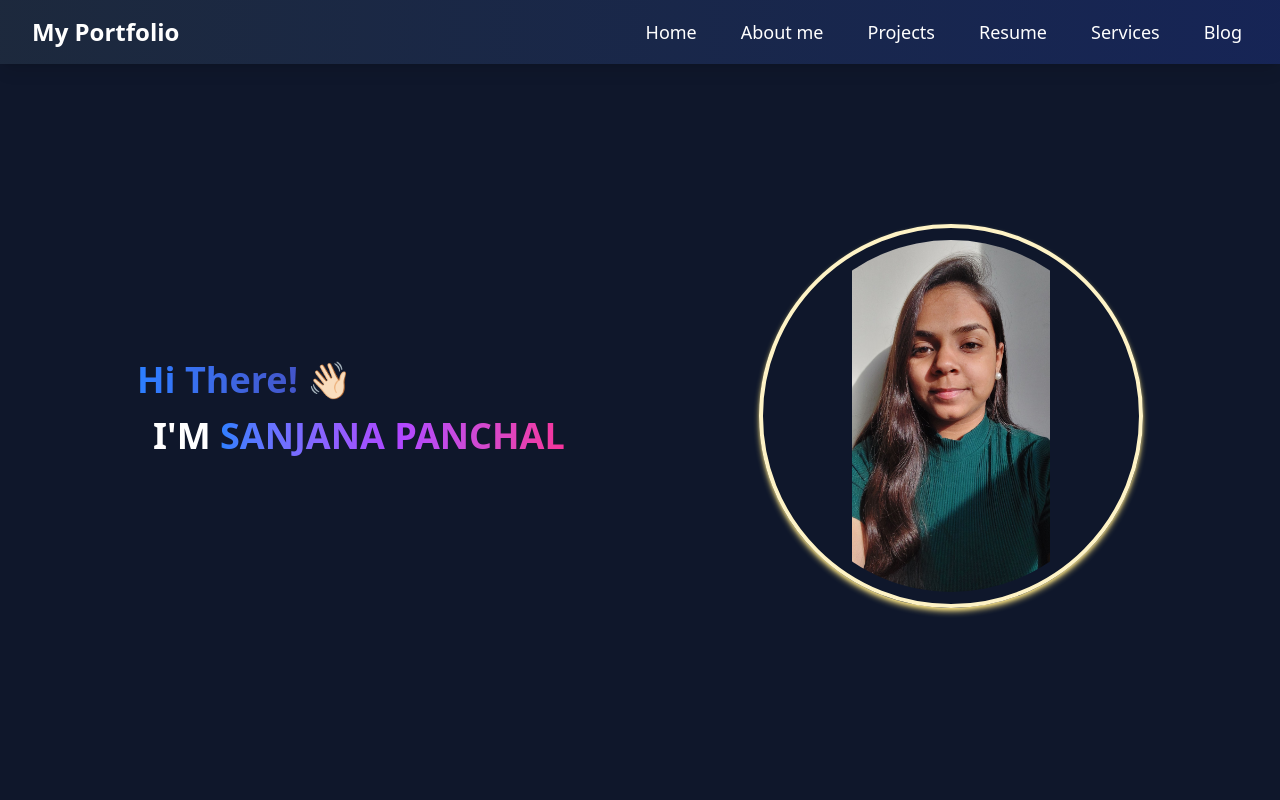
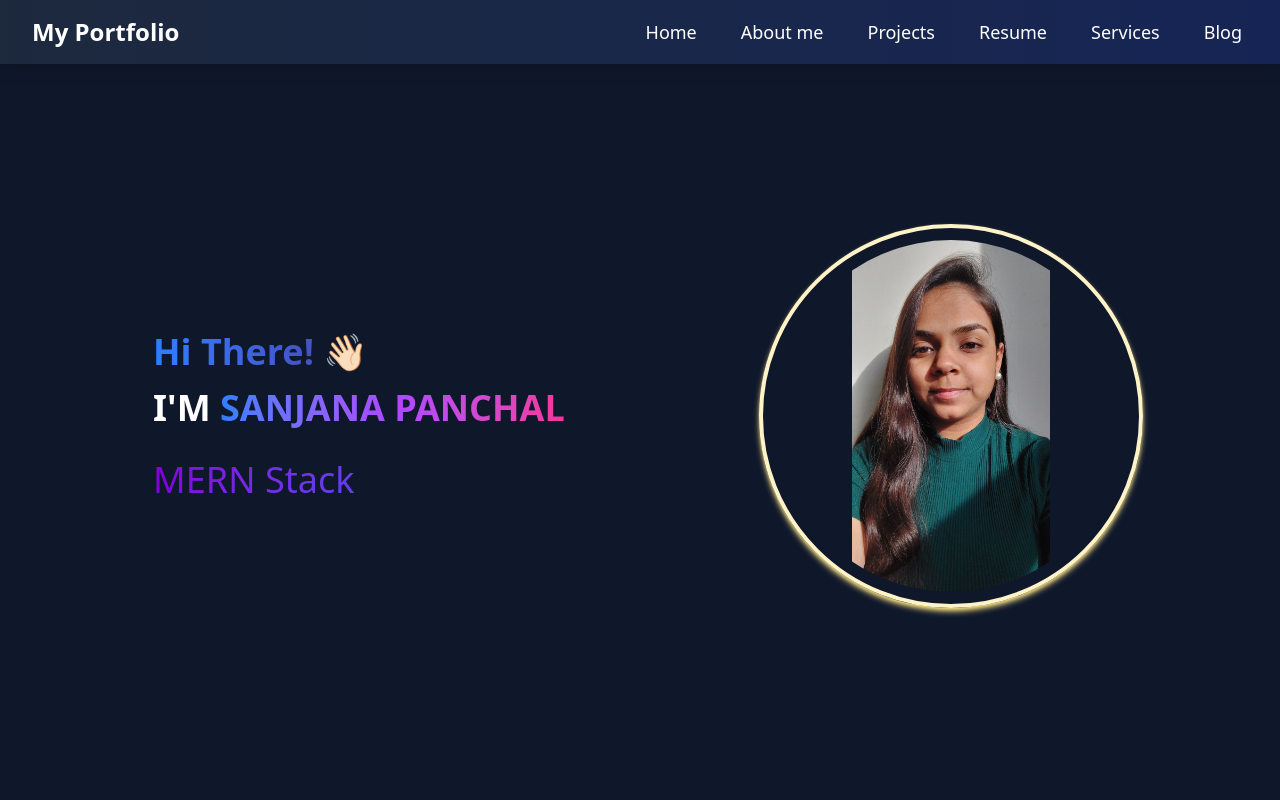
Before and after one commit to sanjana-panchal27/Portfolio, a React (Vite) app: page / in a window 1280 px wide. Shown: the top 800 px of the page. Built offline with nearby package versions, Linux system fonts and the light colour scheme.

Commit message:
add Type

```diff
--- a/src/components/Home/Home.tsx
+++ b/src/components/Home/Home.tsx
@@ -1,5 +1,6 @@
 import React from 'react';
 import Photo from '../../Assets/Photo.jpg';
+import Type from './Type';
 
 const Home = () => {
   return (
@@ -28,8 +29,8 @@ const Home = () => {
 
       <div className=" bg-slate-900 h-screen flex items-center justify-center sm:p-8 lg:p-12 font-sans">
         <div className=" flex flex-col md:flex-row items-center justify-around w-full max-w-7xl mx-auto mb-16 md:mb-24 mt-8 md:mt-0">
-          <div className="order-2 md:order-1 text-center md:text-left p-4 md:p-8">
-            <h1 className="bg-gradient-to-r from-blue-500 to-purple-950 text-transparent bg-clip-text text-4xl sm:text-3xl lg:text-4xl font-extrabold mb-2 ">
+          <div className="order-2 md:order-1 text-center md:text-left p-4 md:p-8 justify-center">
+            <h1 className="bg-gradient-to-r from-blue-500 to-purple-950 text-transparent bg-clip-text text-4xl sm:text-3xl lg:text-4xl font-extrabold m-4">
               Hi There!{' '}
               <span
                 className="text-white animate-wave"
@@ -41,10 +42,16 @@ const Home = () => {
             </h1>
             <h1 className="text-white text-5xl font-bold m-4 sm:text-3xl lg:text-4xl">
               I'M{' '}
-              <span className="bg-gradient-to-r  from-blue-500 via-purple-500 to-pink-500  text-transparent bg-clip-text">
+              <span className="bg-gradient-to-r  from-blue-500 via-purple-500 to-pink-500  text-transparent bg-clip-text mb-4">
                 SANJANA PANCHAL
               </span>
             </h1>
+
+            <div className="bg-gradient-to-l from-blue-600 to-purple-700 text-transparent bg-clip-text text-4xl m-4">
+              <div className="mt-8">
+                <Type />
+              </div>
+            </div>
           </div>
           <div className="order-1 md:order-2 p-4 md:p-8">
             <img
--- a/src/components/Home/Type.tsx
+++ b/src/components/Home/Type.tsx
@@ -1,10 +1,23 @@
-import React from 'react'
+import React from 'react';
+import Typewriter from 'typewriter-effect';
 
 const Type = () => {
   return (
     <>
-    <h1>Type</h1></>
-  )
-}
+      <Typewriter
+        options={{
+          strings: [
+            'MERN Stack developer',
+            'Freelancer',
+            'Open Source Contributor',
+          ],
+          autoStart: true,
+          loop: true,
+          deleteSpeed: 50,
+        }}
+      />
+    </>
+  );
+};
 
-export default Type
+export default Type;
```
